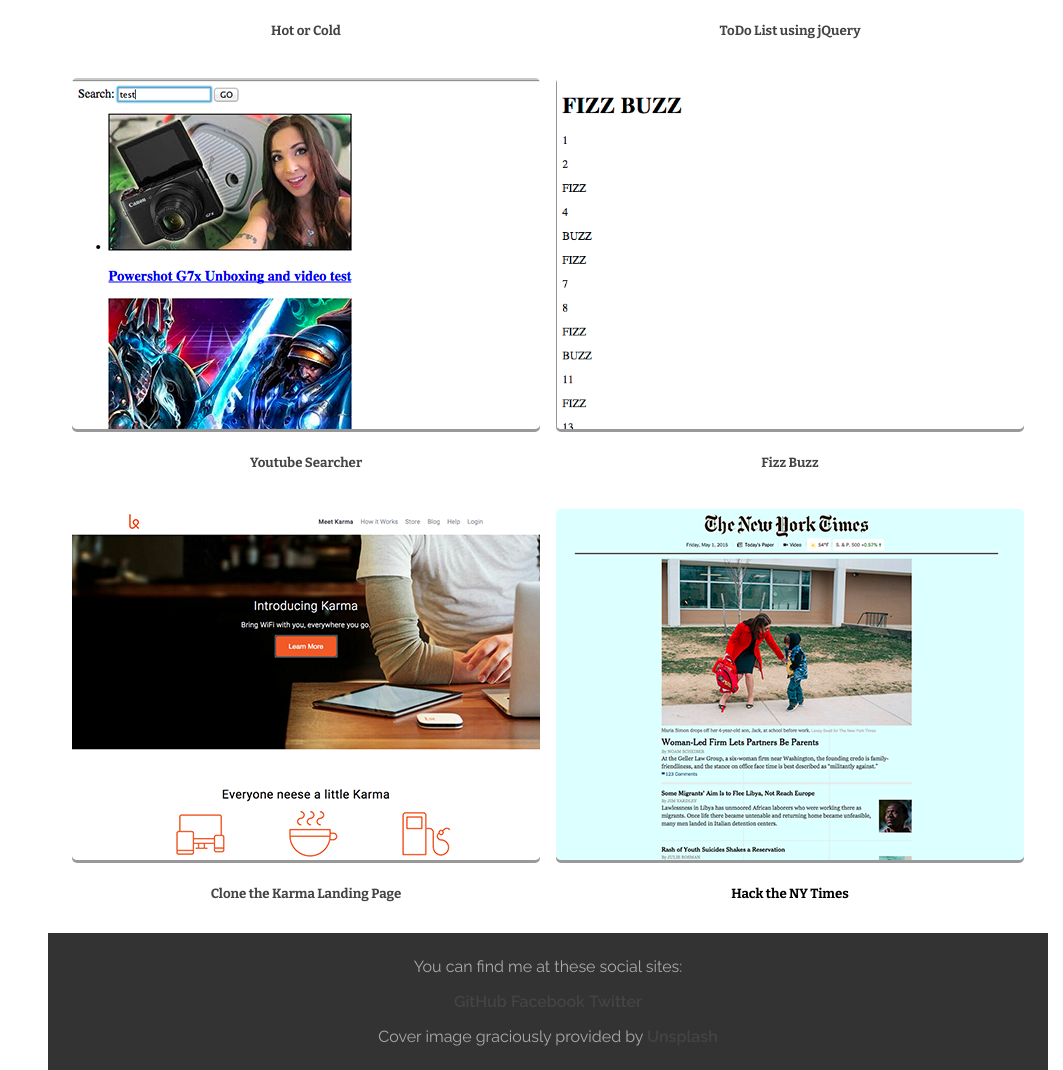
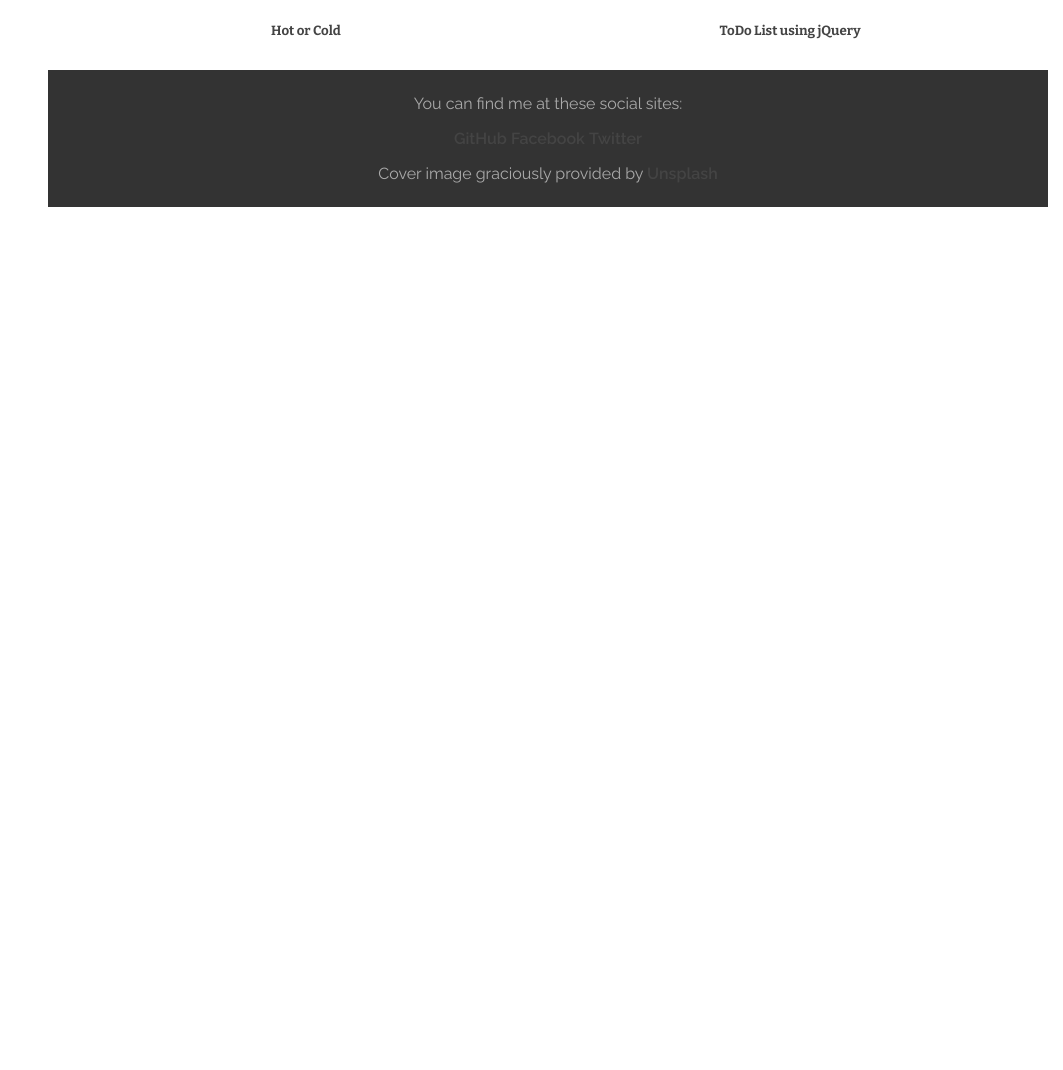
Before and after one commit to tylerbsilva/tyler-silva-portfolio, a plain HTML site: page index.html in a window 1280 px wide. Shown: the part 2263-3333 px from the top of the page, without its empty margins (217-1280 px from the left). After the commit the page ends 2470 px from the top, so only its background shows below. Drawn offline with nearby package versions, Linux system fonts and the light colour scheme.

Commit message:
getting rid of past projects

```diff
--- a/index.html
+++ b/index.html
@@ -82,28 +82,6 @@
           <h5>ToDo List using jQuery</h5>
         </a>
       </li>
-      <li class="project">
-        <a href="http://tylerbsilva.github.io/youtube-search-engine/">
-          <img src="img/youtube-searcher.png" alt="Youtube Searcher screenshot">
-          <h5>Youtube Searcher</h5>
-        </a>
-      </li>
-      <li class="project">
-        <a href="http://tylerbsilva.github.io/fizz-buzz/">
-          <img src="img/fizz-buzz.png" alt="fizz buzz screenshot">
-          <h5>Fizz Buzz</h5>
-        </a>
-      </li>
-      <li class="project">
-        <a href="http://tylerbsilva.github.io/Karma-Clone/">
-          <img src="img/karma-clone.png" alt="Karma Clone screenshot">
-          <h5>Clone the Karma Landing Page</h5>
-        </a>
-      </li>
-      <li class="project">
-        <img src="img/ny-times.png" alt="Hack the NY Times screenshot">
-        <h5>Hack the NY Times</h5>
-      </li>
     </ul>
 
     </section>
```
